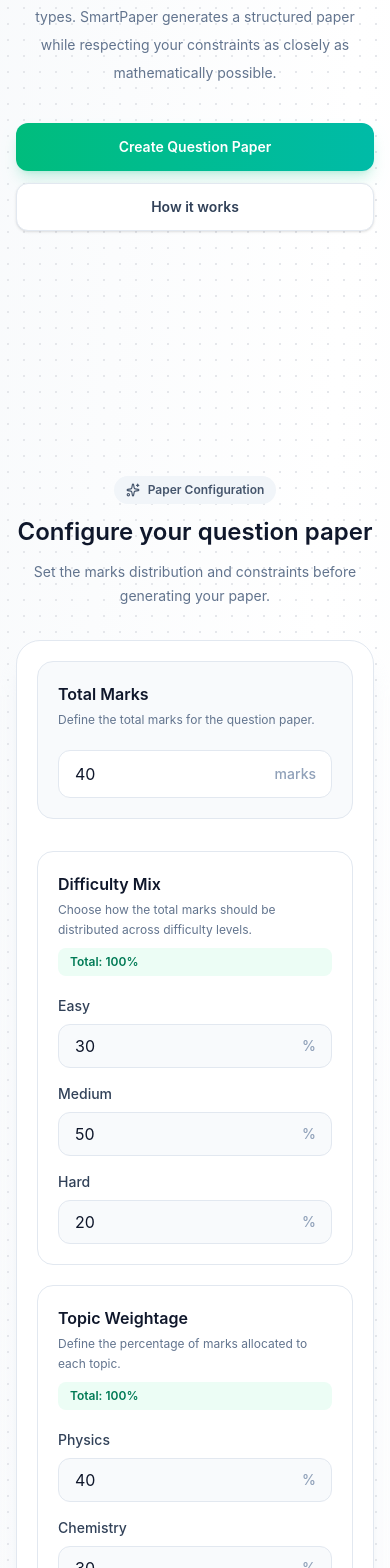
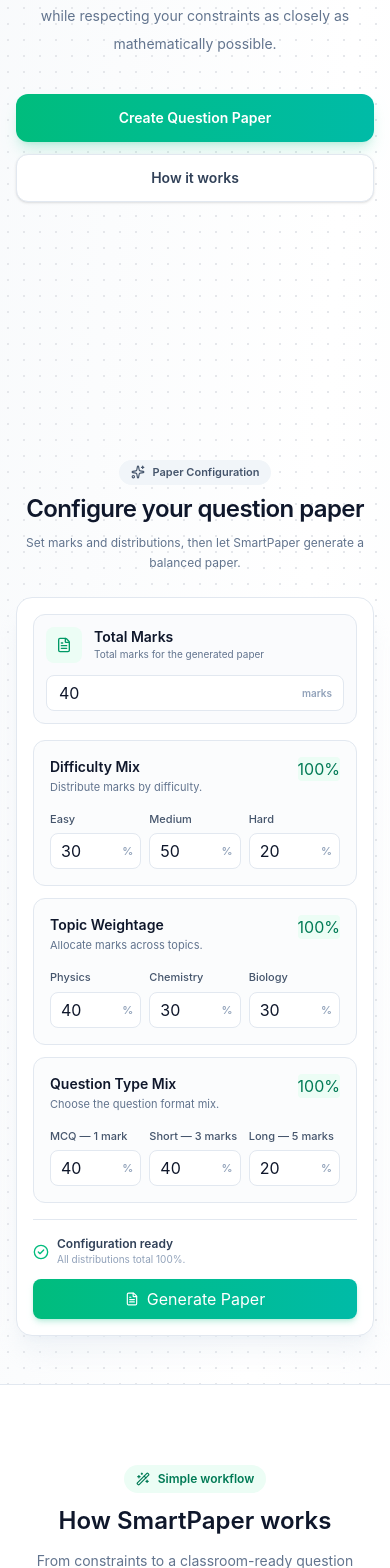
Before and after one commit to kansari1904/question-paper-generator, a React (Vite) app in the folder frontend/: page / in a window 390 px wide. Shown: the part 432-2000 px from the top of the page. Built offline with nearby package versions, Linux system fonts and the light colour scheme; no server answers.

Commit message:
feat: expand question bank for question swapping and completed frontend add readme file

```diff
--- a/frontend/src/components/ConstraintSection.jsx
+++ b/frontend/src/components/ConstraintSection.jsx
@@ -1,3 +1,4 @@
+
 import PercentageInput from "./PercentageInput";
 
 function ConstraintSection({
@@ -15,32 +16,33 @@
   const isValid = total === 100;
 
   return (
-    <div className="rounded-2xl border border-slate-200 bg-white p-5 sm:p-6">
-      <div className="mb-5">
-        <div className="flex flex-col gap-2 sm:flex-row sm:items-center sm:justify-between">
-          <div>
-            <h3 className="text-base font-semibold text-slate-900">
+    <div className="rounded-xl border border-slate-200 bg-slate-50/60 p-4">
+      {/* Header */}
+      <div className="mb-4 flex items-start justify-between gap-3">
+        <div className="min-w-0">
+          <h3 className="text-sm font-semibold text-slate-900">
             {title}
           </h3>
 
-            <p className="mt-1 text-xs leading-5 text-slate-500">
+          <p className="mt-0.5 text-[11px] leading-4 text-slate-500">
             {description}
           </p>
         </div>
 
+        {/* Total */}
         <div
-            className={`rounded-lg px-3 py-1.5 text-xs font-semibold ${
+          className={`shrink - 0 rounded - md px - 2 py - 1 text - [10px] font - bold ${
     isValid
         ? "bg-emerald-50 text-emerald-700"
         : "bg-amber-50 text-amber-700"
-            }`}
+} `}
         >
-            Total: {total}%
-          </div>
+          {total}%
         </div>
       </div>
 
-      <div className="grid grid-cols-1 gap-4 sm:grid-cols-2 lg:grid-cols-3">
+      {/* Inputs */}
+      <div className="grid grid-cols-3 gap-2">
         {items.map((item) => (
           <PercentageInput
             key={item.key}
@@ -51,9 +53,10 @@
         ))}
       </div>
 
+      {/* Validation */}
       {!isValid && (
-        <p className="mt-4 text-xs font-medium text-amber-600">
-          Percentages must add up to exactly 100%.
+        <p className="mt-3 text-[10px] font-medium text-amber-600">
+          Must total 100%.
         </p>
       )}
     </div>
--- a/frontend/src/components/PercentageInput.jsx
+++ b/frontend/src/components/PercentageInput.jsx
@@ -1,3 +1,4 @@
+
 function PercentageInput({
   label,
   value,
@@ -5,8 +6,8 @@
   disabled = false,
 }) {
   return (
-    <div>
-      <label className="mb-2 block text-sm font-medium text-slate-700">
+    <div className="min-w-0">
+      <label className="mb-1.5 block truncate text-[11px] font-medium text-slate-600">
         {label}
       </label>
 
@@ -18,10 +19,10 @@
           value={value}
           disabled={disabled}
           onChange={(e) => onChange(Number(e.target.value))}
-          className="h-11 w-full rounded-xl border border-slate-200 bg-slate-50 px-4 pr-10 text-sm font-medium text-slate-900 outline-none transition-all placeholder:text-slate-400 focus:border-emerald-400 focus:bg-white focus:ring-4 focus:ring-emerald-500/10 disabled:cursor-not-allowed disabled:opacity-60"
+          className="h-9 w-full rounded-lg border border-slate-200 bg-white px-2.5 pr-7 text-xs font-semibold text-slate-900 outline-none transition-all placeholder:text-slate-400 focus:border-emerald-400 focus:ring-2 focus:ring-emerald-500/10 disabled:cursor-not-allowed disabled:opacity-60"
         />
 
-        <span className="absolute right-4 top-1/2 -translate-y-1/2 text-sm font-medium text-slate-400">
+        <span className="absolute right-2 top-1/2 -translate-y-1/2 text-[11px] font-semibold text-slate-400">
           %
         </span>
       </div>
--- a/frontend/src/pages/Home.jsx
+++ b/frontend/src/pages/Home.jsx
@@ -25,10 +25,7 @@
   const navigate = useNavigate();
 
   const [isGenerating, setIsGenerating] = useState(false);
-
-    const [showConstraintModal, setShowConstraintModal] =
-        useState(false);
-
+  const [showConstraintModal, setShowConstraintModal] = useState(false);
   const [generatedPaper, setGeneratedPaper] = useState(null);
 
   const [difficulty, setDifficulty] = useState({
@@ -58,28 +55,18 @@
 
   const difficultyValid = useMemo(
     () =>
-            Object.values(difficulty).reduce(
-                (a, b) => a + b,
-                0
-            ) === 100,
+      Object.values(difficulty).reduce((a, b) => a + b, 0) === 100,
     [difficulty]
   );
 
   const topicsValid = useMemo(
-        () =>
-            Object.values(topics).reduce(
-                (a, b) => a + b,
-                0
-            ) === 100,
+    () => Object.values(topics).reduce((a, b) => a + b, 0) === 100,
     [topics]
   );
 
   const questionTypesValid = useMemo(
     () =>
-            Object.values(questionTypes).reduce(
-                (a, b) => a + b,
-                0
-            ) === 100,
+      Object.values(questionTypes).reduce((a, b) => a + b, 0) === 100,
     [questionTypes]
   );
 
@@ -93,9 +80,7 @@
     e.preventDefault();
 
     if (!formValid) {
-            toast.error(
-                "Please fix the percentage distributions."
-            );
+      toast.error("Please fix the percentage distributions.");
       return;
     }
 
@@ -158,10 +143,7 @@
         },
       });
     } catch (error) {
-            console.error(
-                "Generate paper error:",
-                error
-            );
+      console.error("Generate paper error:", error);
 
       toast.error(
         error.message ||
@@ -204,26 +186,18 @@
 
         <section className="mx-auto flex min-h-[calc(100vh-4rem)] max-w-7xl items-center px-4 py-20 sm:px-6 lg:px-8">
           <div className="mx-auto max-w-3xl text-center">
-                        <div className="mb-6 inline-flex items-center gap-2 rounded-full border border-emerald-200 bg-emerald-50 px-4 py-2 text-xs font-semibold text-emerald-700">
-                            <span className="h-1.5 w-1.5 rounded-full bg-emerald-500" />
-
-                            Constraint-aware question generation
-                        </div>
-
             <h1 className="text-4xl font-semibold tracking-tight text-slate-900 sm:text-5xl lg:text-6xl">
               Build a balanced
-
               <span className="block bg-gradient-to-r from-emerald-500 to-teal-500 bg-clip-text text-transparent">
                 question paper
               </span>
             </h1>
 
             <p className="mx-auto mt-6 max-w-2xl text-sm leading-7 text-slate-500 sm:text-base">
-                            Define your marks, difficulty, topics,
-                            and question types. SmartPaper generates
-                            a structured paper while respecting your
-                            constraints as closely as mathematically
-                            possible.
+              Define your marks, difficulty, topics, and question
+              types. SmartPaper generates a structured paper while
+              respecting your constraints as closely as
+              mathematically possible.
             </p>
 
             <div className="mt-9 flex flex-col justify-center gap-3 sm:flex-row">
@@ -250,74 +224,76 @@
 
         <section
           id="generator"
-                    className="mx-auto max-w-7xl px-4 py-16 sm:px-6 sm:py-24 lg:px-8"
+          className="mx-auto max-w-7xl scroll-mt-16 px-4 py-12 sm:px-6 lg:px-8"
         >
-                    <div className="mb-8 text-center">
-                        <div className="mb-3 inline-flex items-center gap-2 rounded-full bg-slate-100 px-3 py-1.5 text-xs font-semibold text-slate-600">
+          {/* Section Heading */}
+          <div className="mb-6 text-center">
+            <div className="mb-2 inline-flex items-center gap-2 rounded-full bg-slate-100 px-3 py-1 text-[11px] font-semibold text-slate-600">
               <Sparkles className="h-3.5 w-3.5" />
-
               Paper Configuration
             </div>
 
-                        <h2 className="text-2xl font-semibold text-slate-900 sm:text-3xl">
+            <h2 className="text-2xl font-semibold tracking-tight text-slate-900 sm:text-3xl">
               Configure your question paper
             </h2>
 
-                        <p className="mx-auto mt-3 max-w-2xl text-sm leading-6 text-slate-500">
-                            Set the marks distribution and
-                            constraints before generating your
-                            paper.
+            <p className="mx-auto mt-2 max-w-xl text-xs leading-5 text-slate-500 sm:text-sm">
+              Set marks and distributions, then let SmartPaper
+              generate a balanced paper.
             </p>
           </div>
 
           <form onSubmit={handleGenerate}>
-                        <div className="rounded-3xl border border-slate-200 bg-white p-5 shadow-xl shadow-slate-200/40 sm:p-8">
-                            {/* Total Marks */}
+            <div className="rounded-2xl border border-slate-200 bg-white p-4 shadow-xl shadow-slate-200/40 sm:p-5">
+              {/* ==========================================
+                  TOP CONFIGURATION BAR
+              ========================================== */}
 
-                            <div className="mb-8 rounded-2xl border border-slate-200 bg-slate-50 p-5 sm:p-6">
-                                <div className="flex flex-col gap-5 sm:flex-row sm:items-center sm:justify-between">
-                                    <div>
-                                        <h3 className="text-base font-semibold text-slate-900">
+              <div className="mb-4 flex flex-col gap-3 rounded-xl border border-slate-200 bg-slate-50/70 p-3 sm:flex-row sm:items-center sm:justify-between">
+                <div className="flex min-w-0 items-center gap-3">
+                  <div className="flex h-9 w-9 shrink-0 items-center justify-center rounded-lg bg-emerald-50 text-emerald-600">
+                    <FileText className="h-4 w-4" />
+                  </div>
+
+                  <div className="min-w-0">
+                    <h3 className="text-sm font-semibold text-slate-900">
                       Total Marks
                     </h3>
 
-                                        <p className="mt-1 text-xs leading-5 text-slate-500">
-                                            Define the total marks
-                                            for the question paper.
+                    <p className="text-[10px] text-slate-500">
+                      Total marks for the generated paper
                     </p>
                   </div>
+                </div>
 
-                                    <div className="w-full sm:w-40">
+                <div className="w-full sm:w-32">
                   <div className="relative">
                     <input
                       type="number"
                       min="1"
                       value={totalMarks}
                       onChange={(e) =>
-                                                    setTotalMarks(
-                                                        Number(
-                                                            e.target
-                                                                .value
-                                                        )
-                                                    )
+                        setTotalMarks(Number(e.target.value))
                       }
-                                                className="h-12 w-full rounded-xl border border-slate-200 bg-white px-4 pr-16 text-lg font-semibold text-slate-900 outline-none transition-all focus:border-emerald-400 focus:ring-4 focus:ring-emerald-500/10"
+                      className="h-9 w-full rounded-lg border border-slate-200 bg-white px-3 pr-12 text-sm font-semibold text-slate-900 outline-none transition-all focus:border-emerald-400 focus:ring-2 focus:ring-emerald-500/10"
                     />
 
-                                            <span className="absolute right-4 top-1/2 -translate-y-1/2 text-sm font-medium text-slate-400">
+                    <span className="absolute right-3 top-1/2 -translate-y-1/2 text-[10px] font-semibold text-slate-400">
                       marks
                     </span>
                   </div>
                 </div>
               </div>
-                            </div>
 
-                            {/* Constraint Sections */}
+              {/* ==========================================
+                  CONSTRAINTS
+              ========================================== */}
 
-                            <div className="space-y-5">
+              <div className="grid gap-3 lg:grid-cols-3">
+                {/* Difficulty */}
                 <ConstraintSection
                   title="Difficulty Mix"
-                                    description="Choose how the total marks should be distributed across difficulty levels."
+                  description="Distribute marks by difficulty."
                   items={[
                     {
                       key: "easy",
@@ -333,14 +309,13 @@
                     },
                   ]}
                   values={difficulty}
-                                    onChange={updateValues(
-                                        setDifficulty
-                                    )}
+                  onChange={updateValues(setDifficulty)}
                 />
 
+                {/* Topics */}
                 <ConstraintSection
                   title="Topic Weightage"
-                                    description="Define the percentage of marks allocated to each topic."
+                  description="Allocate marks across topics."
                   items={[
                     {
                       key: "physics",
@@ -356,14 +331,13 @@
                     },
                   ]}
                   values={topics}
-                                    onChange={updateValues(
-                                        setTopics
-                                    )}
+                  onChange={updateValues(setTopics)}
                 />
 
+                {/* Question Types */}
                 <ConstraintSection
                   title="Question Type Mix"
-                                    description="Choose the distribution of MCQ, short-answer, and long-answer questions."
+                  description="Choose the question format mix."
                   items={[
                     {
                       key: "mcq",
@@ -371,52 +345,68 @@
                     },
                     {
                       key: "short",
-                                            label: "Short Answer — 3 marks",
+                      label: "Short — 3 marks",
                     },
                     {
                       key: "long",
-                                            label: "Long Answer — 5 marks",
+                      label: "Long — 5 marks",
                     },
                   ]}
                   values={questionTypes}
-                                    onChange={updateValues(
-                                        setQuestionTypes
-                                    )}
+                  onChange={updateValues(setQuestionTypes)}
                 />
               </div>
 
-                            {/* Generate */}
+              {/* ==========================================
+                  GENERATE BAR
+              ========================================== */}
 
-                            <div className="mt-8 flex flex-col gap-4 border-t border-slate-200 pt-6 sm:flex-row sm:items-center sm:justify-between">
+              <div className="mt-4 flex flex-col gap-3 border-t border-slate-200 pt-4 sm:flex-row sm:items-center sm:justify-between">
+                <div className="flex items-center gap-2">
+                  {formValid ? (
+                    <>
+                      <CheckCircle2 className="h-4 w-4 text-emerald-500" />
+
                       <div>
-                                    <p className="text-sm font-medium text-slate-700">
-                                        Ready to generate?
+                        <p className="text-xs font-semibold text-slate-700">
+                          Configuration ready
                         </p>
 
-                                    <p className="mt-1 text-xs text-slate-500">
-                                        All percentage distributions
-                                        must equal 100%.
+                        <p className="text-[10px] text-slate-400">
+                          All distributions total 100%.
                         </p>
+                      </div>
+                    </>
+                  ) : (
+                    <>
+                      <Target className="h-4 w-4 text-amber-500" />
+
+                      <div>
+                        <p className="text-xs font-semibold text-slate-700">
+                          Check your configuration
+                        </p>
+
+                        <p className="text-[10px] text-slate-400">
+                          Each distribution must total 100%.
+                        </p>
+                      </div>
+                    </>
+                  )}
                 </div>
 
                 <button
                   type="submit"
-                                    disabled={
-                                        !formValid ||
-                                        isGenerating
-                                    }
-                                    className="inline-flex h-12 w-full items-center justify-center gap-2 rounded-xl bg-gradient-to-r from-emerald-500 to-teal-500 px-6 text-sm font-semibold text-white shadow-lg shadow-emerald-500/20 transition-all hover:from-emerald-600 hover:to-teal-600 disabled:cursor-not-allowed disabled:opacity-50 disabled:shadow-none sm:w-auto"
+                  disabled={!formValid || isGenerating}
+                  className="inline-flex h-10 w-full items-center justify-center gap-2 rounded-lg bg-gradient-to-r from-emerald-500 to-teal-500 px-5 text-xs font-semibold text-white shadow-md shadow-emerald-500/20 transition-all hover:from-emerald-600 hover:to-teal-600 disabled:cursor-not-allowed disabled:opacity-50 disabled:shadow-none sm:w-auto"
                 >
                   {isGenerating ? (
                     <>
-                                            <span className="h-4 w-4 animate-spin rounded-full border-2 border-white/30 border-t-white" />
-
+                      <span className="h-3.5 w-3.5 animate-spin rounded-full border-2 border-white/30 border-t-white" />
                       Generating...
                     </>
                   ) : (
                     <>
-                                            <FileText className="h-4 w-4" />
-
+                      <FileText className="h-3.5 w-3.5" />
                       Generate Paper
                     </>
                   )}
@@ -438,7 +428,6 @@
             <div className="mx-auto max-w-2xl text-center">
               <div className="mb-3 inline-flex items-center gap-2 rounded-full bg-emerald-50 px-3 py-1.5 text-xs font-semibold text-emerald-700">
                 <WandSparkles className="h-3.5 w-3.5" />
-
                 Simple workflow
               </div>
 
@@ -447,8 +436,8 @@
               </h2>
 
               <p className="mt-3 text-sm leading-6 text-slate-500">
-                                From constraints to a classroom-ready
-                                question paper in a few simple steps.
+                From constraints to a classroom-ready question
+                paper in a few simple steps.
               </p>
             </div>
 
@@ -526,7 +515,6 @@
             <div>
               <div className="mb-3 inline-flex items-center gap-2 rounded-full bg-slate-100 px-3 py-1.5 text-xs font-semibold text-slate-600">
                 <CheckCircle2 className="h-3.5 w-3.5" />
-
                 Built for teachers
               </div>
 
@@ -535,11 +523,10 @@
               </h2>
 
               <p className="mt-4 text-sm leading-7 text-slate-500">
-                                SmartPaper treats question-paper
-                                generation as a constraint problem.
-                                The goal is not simply to pick
-                                questions, but to create a balanced
-                                and usable paper.
+                SmartPaper treats question-paper generation as a
+                constraint problem. The goal is not simply to pick
+                questions, but to create a balanced and usable
+                paper.
               </p>
 
               <a
@@ -547,7 +534,6 @@
                 className="mt-7 inline-flex items-center gap-2 rounded-xl bg-slate-900 px-5 py-3 text-sm font-semibold text-white transition hover:bg-slate-800"
               >
                 Start generating
-
                 <FileText className="h-4 w-4" />
               </a>
             </div>
@@ -612,7 +598,6 @@
             <div className="mx-auto max-w-3xl text-center">
               <div className="mb-5 inline-flex items-center gap-2 rounded-full border border-slate-700 bg-slate-900 px-3 py-1.5 text-xs font-semibold text-slate-300">
                 <Sparkles className="h-3.5 w-3.5 text-emerald-400" />
-
                 About SmartPaper
               </div>
 
@@ -621,19 +606,16 @@
               </h2>
 
               <p className="mt-5 text-sm leading-7 text-slate-400 sm:text-base">
-                                SmartPaper is a constraint-aware
-                                question-paper generator designed
-                                to help teachers create balanced
-                                papers from an available question
-                                bank.
+                SmartPaper is a constraint-aware question-paper
+                generator designed to help teachers create balanced
+                papers from an available question bank.
               </p>
 
               <p className="mt-4 text-sm leading-7 text-slate-400 sm:text-base">
-                                Instead of treating every requirement
-                                independently, the system considers
-                                total marks, difficulty, topics, and
-                                question types together and selects
-                                a feasible combination.
+                Instead of treating every requirement independently,
+                the system considers total marks, difficulty, topics,
+                and question types together and selects a feasible
+                combination.
               </p>
 
               <div className="mt-9 flex flex-col justify-center gap-3 sm:flex-row">
@@ -642,7 +624,6 @@
                   className="inline-flex items-center justify-center gap-2 rounded-xl bg-gradient-to-r from-emerald-500 to-teal-500 px-6 py-3 text-sm font-semibold text-white shadow-lg shadow-emerald-500/10 transition hover:from-emerald-600 hover:to-teal-600"
                 >
                   Create a paper
-
                   <FileText className="h-4 w-4" />
                 </a>
 
@@ -669,20 +650,18 @@
               </p>
 
               <p className="mt-1 text-xs text-slate-500">
-                                Constraint-aware question paper
-                                generation.
+                Constraint-aware question paper generation.
               </p>
             </div>
 
             <div className="text-xs text-slate-500">
-                            Built for the Evalvia Intern Assignment
+              Developed By Khalid Ansari
             </div>
           </div>
         </footer>
       </main>
 
       {/* Constraint Warning Modal */}
-
       <ConstraintModal
         isOpen={showConstraintModal}
         report={generatedPaper?.constraint_report}
```
Also changed, not shown: frontend/src/components/Navbar.jsx (+82 -22 lines), frontend/src/components/PaperHeader.jsx (+30 -3 lines), 2 other files (tests, documents, lock files or other folders). Lines whose indentation alone changed are shown as unchanged.
